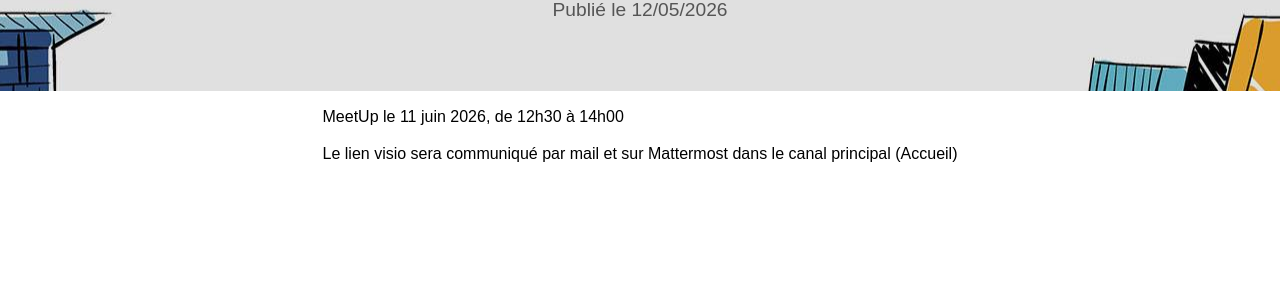
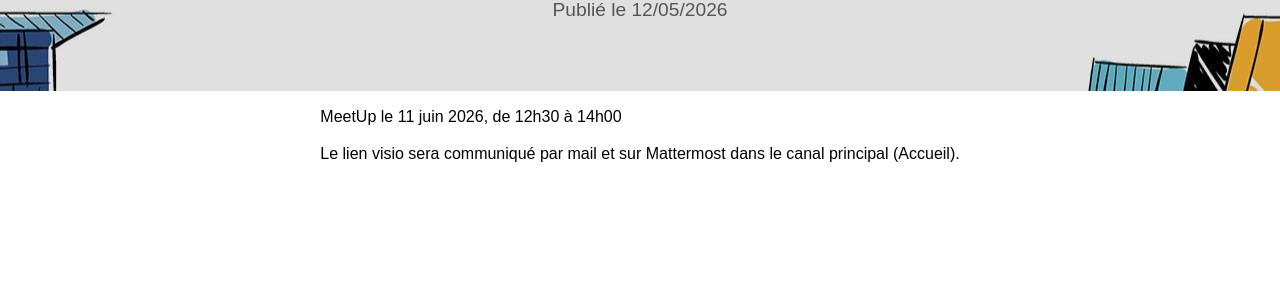
Before and after one commit to digicoop/cooptech.fr, a Jekyll site: the page built from _posts/2026-05-12-meetup-le-11-juin-2026.md, in a window 1280 px wide. Shown: the part 277-577 px from the top of the page. Built offline with Jekyll 4.4.1, drawn with Linux system fonts in a browser that asks for light colours.

```diff
--- a/_posts/2026-05-12-meetup-le-11-juin-2026.md
+++ b/_posts/2026-05-12-meetup-le-11-juin-2026.md
@@ -6,4 +6,4 @@ title: MeetUp le 11 juin 2026
 ---
 MeetUp le 11 juin 2026, de 12h30 à 14h00
 
-Le lien visio sera communiqué par mail et sur Mattermost dans le canal principal (Accueil)
+Le lien visio sera communiqué par mail et sur Mattermost dans le canal principal (Accueil).
```
